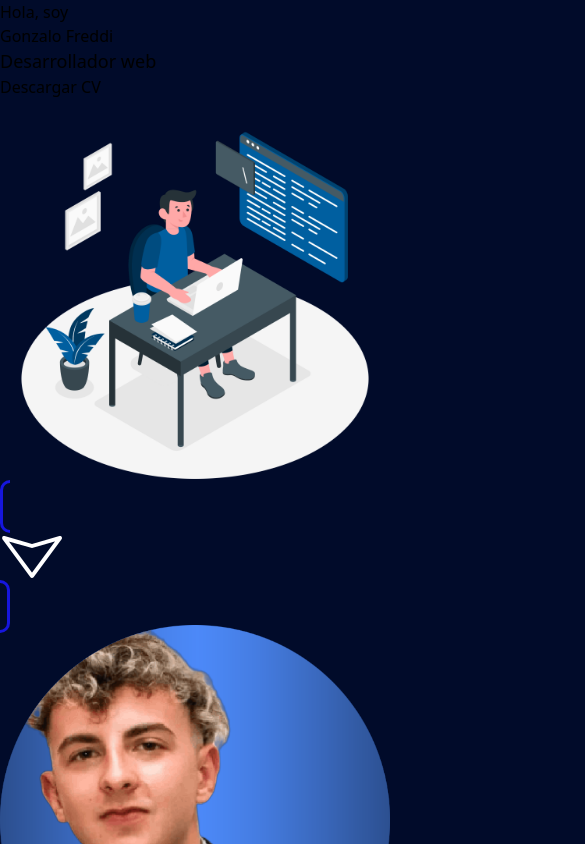
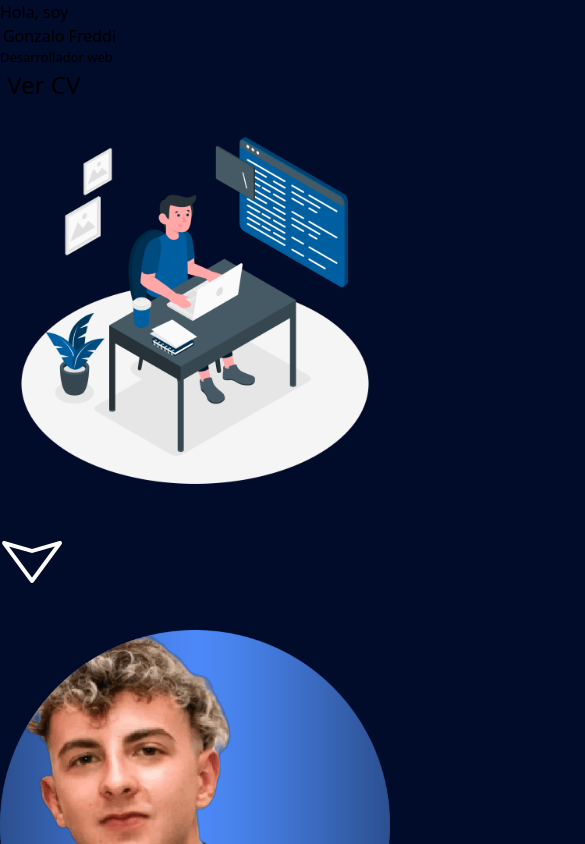
Before and after one commit to gonzafreddi/portfolio-react, a React (Vite) app: page / in a window 390 px wide. Shown: the top 844 px of the page, 585 px wide, since content can reach past the window. Built offline with nearby package versions, Linux system fonts and the light colour scheme.

Commit message:
responsive

```diff
--- a/src/components/About.jsx
+++ b/src/components/About.jsx
@@ -2,17 +2,17 @@ export default function About() {
     return (
       <>
         <section className="text-white flex justify-center font-semibold mt-24">
-          <div className="flex justify-center w-4/5">
-            <div className="grid grid-cols-2 w-4/5 p-10">
-              <div className="m-10">
+          <div className="flex justify-center md:w-4/5">
+            <div className="grid md:grid-cols-2 w-4/5 md:p-6">
+              <div className="m-10  h-40 w-sreen mb-16">
                 <img src="../../images/profile-pic.png" alt="Mi foto de perfil" />
               </div>
-              <div className="flex justify-center items-center">
+              <div className="flex justify-center items-center ">
                 <div>
-                  <h2 id="About" className="text-6xl text-center mb-6">
+                  <h2 id="About" className=" text-2xl  md:text-6xl text-center mt-6 mb-6">
                     Acerca de mí
                   </h2>
-                  <p className="text-2xl">
+                  <p className="md:text-2xl">
                     Lorem ipsum dolor sit amet, consectetur adipisicing elit. Non,
                     facere. Repellendus ullam rerum ex, expedita qui labore, id
                     asperiores dolores blanditiis velit consequuntur, repellat odit
--- a/src/components/CardSkills.jsx
+++ b/src/components/CardSkills.jsx
@@ -2,7 +2,7 @@
 export default function CardSkills({ image }) {
     return (
       <>
-        <div className="w-40 h-40">
+        <div className=" w-16 h-16 md:h-40 md:w-40">
           <img src={image} alt="" />
         </div>
       </>
--- a/src/components/ContactForm.jsx
+++ b/src/components/ContactForm.jsx
@@ -30,7 +30,7 @@ const handleSubmit = async (e) => {
     console.log(e.target.value);
   };
   return (
-    <section className="flex justify-center py-20 lg:py-[120px] overflow-hidden relative z-10">
+    <section className="flex justify-center py-20 lg:py-[120px] overflow-hidden relative z-10 p-10">
       <div className="container">
         <div className="flex flex-wrap lg:justify-between -mx-4">
           <div className="w-full lg:w-1/2 xl:w-6/12 px-4">
@@ -46,10 +46,10 @@ const handleSubmit = async (e) => {
               </p>
               <div className="flex gap-8">
                 <a href="https://www.linkedin.com/in/gonzalo-freddi-39866a252/" rel="noreferrer" target="_blank">
-                  <img className="w-14" src="https://cdn-icons-png.flaticon.com/256/3536/3536505.png" alt="" />
+                  <img className="w-10 md:w-14" src="https://cdn-icons-png.flaticon.com/256/3536/3536505.png" alt="" />
                 </a>
                 <a href="https://github.com/gonzafreddi">
-                  <img className="w-14" src="https://cdn-icons-png.flaticon.com/256/5968/5968866.png" alt="" />
+                  <img className="w-10 md:w-14" src="https://cdn-icons-png.flaticon.com/256/5968/5968866.png" alt="" />
                 </a>
               </div>
             </div>
--- a/src/components/Header.jsx
+++ b/src/components/Header.jsx
@@ -1,28 +1,29 @@
+import style from './header.module.css'
 
 export default function Header() {
     return (
       <>
-        <section className="grid grid-cols-2 h-screen font-semibold">
-          <div className="flex items-center text-white m-8">
-            <div>
-              <h1 className="text-8xl">Hola, soy</h1>
-              <h1 className="text-white text-8xl">Gonzalo <span>Freddi</span></h1>
-              <p className="text-2xl mt-4 mb-4">
-                <span>Desarrollador web</span>
-                <span className="barra_de_escritura"></span>
+        <section className=" grid md:grid md:grid-cols-2 h-screen w-screen font-semibold ">
+          <div className="flex items-center text-white ">
+            <div className=" w-screen text-center">
+              <h1 className="text-4xl md:text-8xl pl-4">Hola, soy</h1>
+              <h1 className="text-white flex justify-center text-4xl md:text-8xl pl-4"><span className={style.animated}>Gonzalo Freddi</span></h1>
+              <p className=" md:text-2xl mt-4 mb-4">
+                <span className="md:text-2xl pl-4">Desarrollador web</span>
+
               </p>
-              <button className="text-2xl text-blue-400 bg-bgviolet/20 p-3 rounded-lg hover:text-white ease-in duration-150 hover-border-bg-blue-900/80">
-                Descargar CV
-              </button>
+              <a target="_blank" href="https://docs.google.com/document/d/1CA6hbpwH2HuUGeiLyY1DieKExFN9uwKm/edit?usp=sharing&ouid=105461425200079326396&rtpof=true&sd=true" className="md:text-2xl text-blue-400 bg-bgviolet/20  rounded-lg hover:text-white ease-in duration-150 hover-border-bg-blue-900/80 pl-4" rel="noreferrer">
+                Ver CV
+              </a>
             </div>
           </div>
-          <div className="flex items-center">
+          <div className="flex items-center pr-4 -mt-10 md:-mt-0 md:h-auto h-56">
             <div>
               <img src='../../images/Codetypingblue.png' alt="Imagen de escritura de código" />
             </div>
           </div>
         </section>
-        <div className="arrow flex justify-center relative animate-pulse -mt-20">
+        <div className="arrow flex justify-center relative animate-pulse md:-mt-20 -mt-40">
           <a href="#About">
             <img src="../../images/flecha.png" alt="" />
           </a>
--- a/src/components/Proyects.jsx
+++ b/src/components/Proyects.jsx
@@ -5,10 +5,10 @@ import proyectos from "../../proyectos.json";
 function Proyects() {
   return (
     <div>
-      <h1 className="text-white text-center font-semibold text-4xl m-32">Proyectos</h1>
+      <h1 className="text-white text-center font-semibold text-2xl md:text-4xl m-32">Proyectos</h1>
       <section className="w-full flex justify-center">
-        <div className="w-3/5 flex justify-center">
-          <div className="flex gap-24">
+        <div className="md:w-3/5 flex justify-center">
+          <div className="mb:flex gap-24 ">
             {proyectos.proyectos.map((e, index) => (
               <CardProyect
                 key={index}
--- a/src/components/Skills.jsx
+++ b/src/components/Skills.jsx
@@ -8,9 +8,9 @@ export default function Skills() {
         <div className="w-4/5 p-10 flex justify-center">
           <div>
             <h2 className="text-white text-4xl font-semibold text-center mb-10">
-              Habilidades
+              Tecnologias
             </h2>
-            <div className="grid grid-cols-5 gap-24">
+            <div className="w-screen grid grid-cols-3 md:grid-cols-5 md:gap-24 gap-10 p-10">
               {skills.technologies.map((e, index) => (
                 <CardSkills key={index} image={e.image} />
               ))}
--- a/src/components/card.module.css
+++ b/src/components/card.module.css
@@ -4,16 +4,14 @@ p{
     font-size: large;
   }
   a{
-    border: solid  rgb(22, 22, 222);
+
     padding: 0.3em;
     border-radius: 10px;
     font-size: x-large;
     transition: all ease.3s;
 
   }
-  a:hover{
-    background-color: rgb(22, 22, 222);
-  }
+
   h4{
     font-size: xx-large;
     text-align: center;
@@ -59,3 +57,14 @@ align-items: center;
 .inf{
 text-align: center;
 }
+
+@media (max-width:600px) {
+  .card{
+    width: 300px;
+    height: 180px;
+    margin-bottom: 30px;
+  }
+  p{
+    font-size: small;
+  }
+}
--- /dev/null
+++ b/src/components/header.module.css
@@ -0,0 +1,25 @@
+.animated {
+    display: block;
+    white-space: nowrap;
+    border-right: 4px solid;
+    width: 13ch;
+    overflow: hidden;
+    animation: typing 1s steps(13) forwards, blink 0.5s infinite step-end alternate;
+    text-align: center;
+
+}
+
+@keyframes typing {
+    from {
+        width: 0;
+    }
+    to {
+        width: 13ch;
+    }
+}
+
+@keyframes blink {
+    50% {
+        border-right: transparent;
+    }
+}
```
Also changed, not shown: src/App.css (line endings or trailing spaces).
